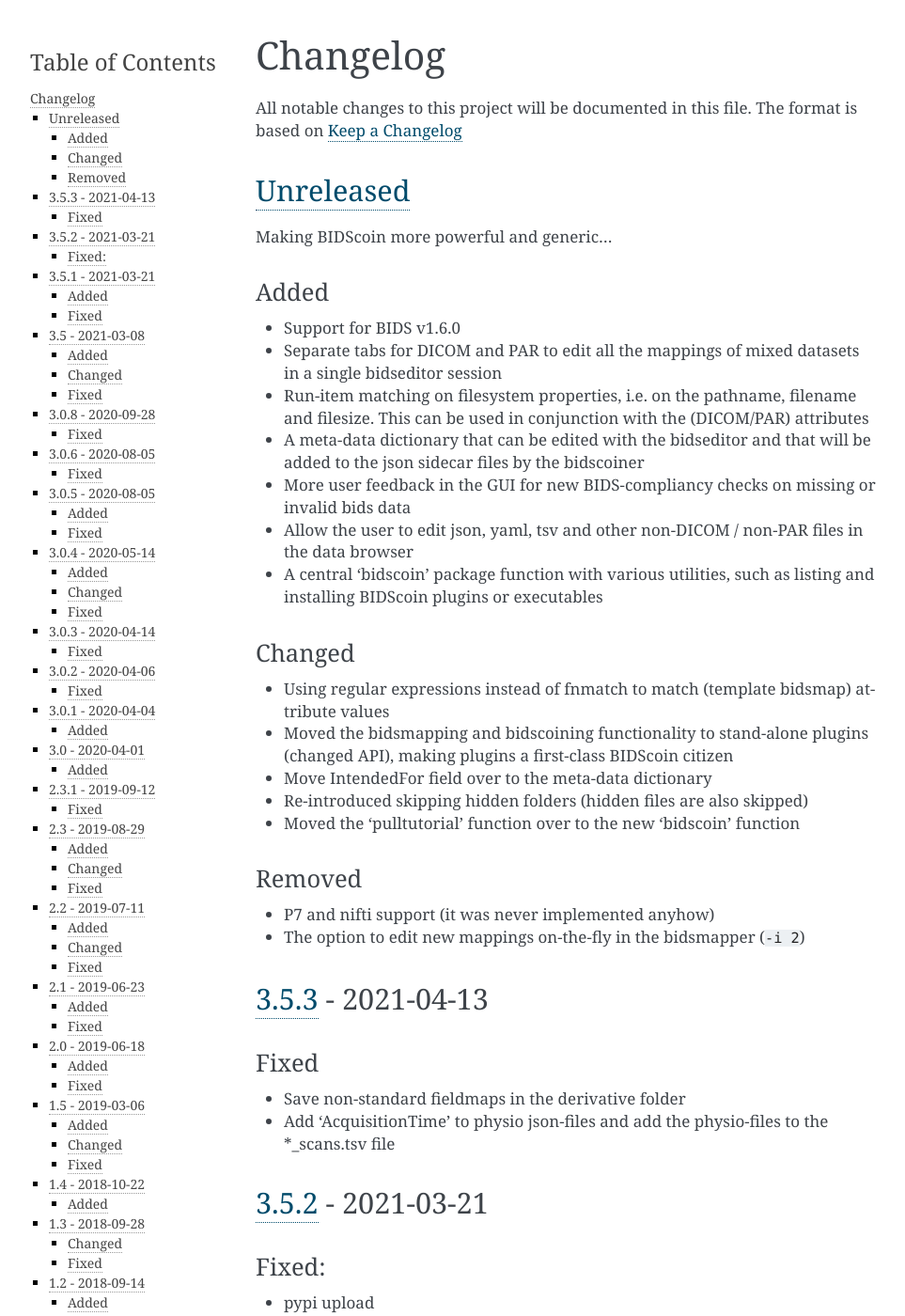
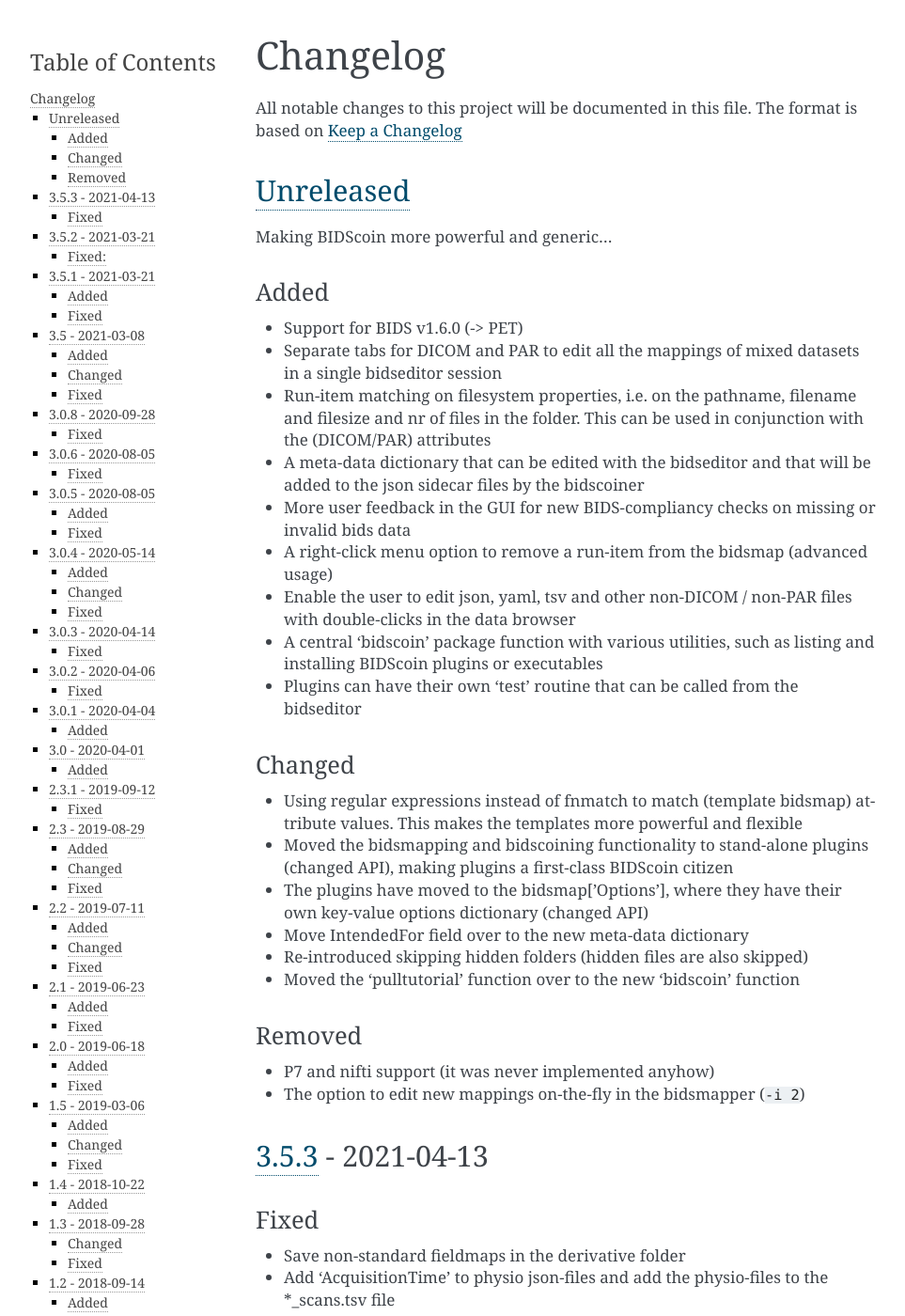
Before and after one commit to Donders-Institute/bidscoin, a Sphinx documentation site: the page built from docs/CHANGELOG.md, in a window 1280 px wide and 1400 px high. Shown: the whole window at 94% size, without its empty margins (148-1111 px from the left). Built offline with Sphinx 7.4.7, drawn with Linux system fonts in a browser that asks for light colours.

```diff
--- a/docs/CHANGELOG.md
+++ b/docs/CHANGELOG.md
@@ -7,18 +7,21 @@
 Making BIDScoin more powerful and generic...
 
 ### Added
-- Support for BIDS v1.6.0
+- Support for BIDS v1.6.0 (-> PET)
 - Separate tabs for DICOM and PAR to edit all the mappings of mixed datasets in a single bidseditor session
-- Run-item matching on filesystem properties, i.e. on the pathname, filename and filesize. This can be used in conjunction with the (DICOM/PAR) attributes
+- Run-item matching on filesystem properties, i.e. on the pathname, filename and filesize and nr of files in the folder. This can be used in conjunction with the (DICOM/PAR) attributes
 - A meta-data dictionary that can be edited with the bidseditor and that will be added to the json sidecar files by the bidscoiner
 - More user feedback in the GUI for new BIDS-compliancy checks on missing or invalid bids data
-- Allow the user to edit json, yaml, tsv and other non-DICOM / non-PAR files in the data browser
+- A right-click menu option to remove a run-item from the bidsmap (advanced usage)
+- Enable the user to edit json, yaml, tsv and other non-DICOM / non-PAR files with double-clicks in the data browser
 - A central 'bidscoin' package function with various utilities, such as listing and installing BIDScoin plugins or executables
+- Plugins can have their own 'test' routine that can be called from the bidseditor
 
 ### Changed
-- Using regular expressions instead of fnmatch to match (template bidsmap) attribute values
+- Using regular expressions instead of fnmatch to match (template bidsmap) attribute values. This makes the templates more powerful and flexible
 - Moved the bidsmapping and bidscoining functionality to stand-alone plugins (changed API), making plugins a first-class BIDScoin citizen
-- Move IntendedFor field over to the meta-data dictionary
+- The plugins have moved to the bidsmap['Options'], where they have their own key-value options dictionary (changed API)
+- Move IntendedFor field over to the new meta-data dictionary
 - Re-introduced skipping hidden folders (hidden files are also skipped)
 - Moved the 'pulltutorial' function over to the new 'bidscoin' function
 
```
Also changed, not shown: 4 other files.
